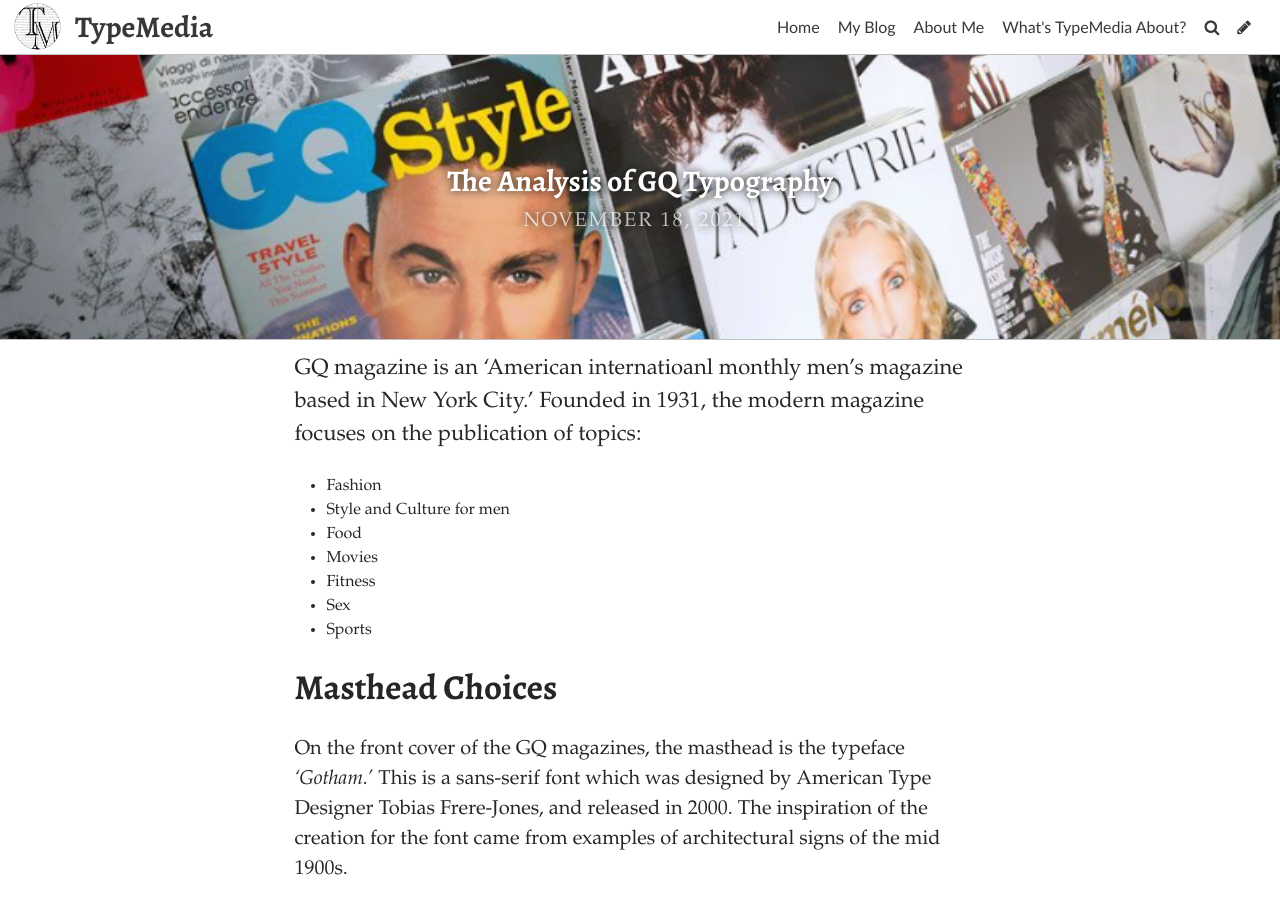
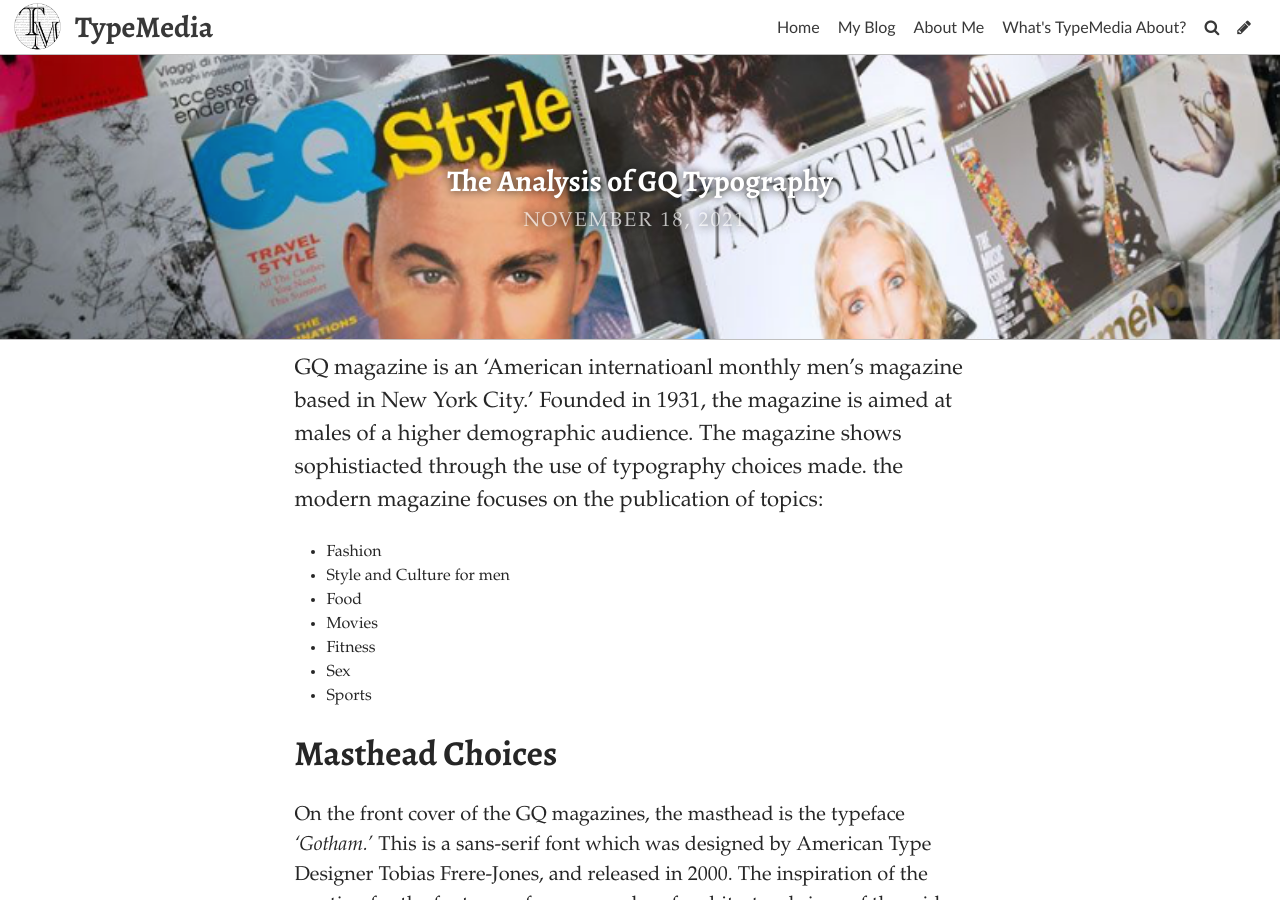
Before and after one commit to charlotteaashley/typo-design-template, a Jekyll site: the page built from _posts/2021-11-18-the-analysis-of-gq-typography.md, in a window 1280 px wide and 900 px high. Built offline with Jekyll 4.4.1, drawn with Linux system fonts in a browser that asks for light colours; some web fonts are replaced.

Commit message:
Update Post “2021-11-18-the-analysis-of-gq-typography”

```diff
--- a/_posts/2021-11-18-the-analysis-of-gq-typography.md
+++ b/_posts/2021-11-18-the-analysis-of-gq-typography.md
@@ -6,7 +6,7 @@
 title_color: "#ffffff"
 comments: false
 ---
-GQ magazine is an 'American internatioanl monthly men's magazine based in New York City.' Founded in 1931, the modern magazine focuses on the publication of topics:
+GQ magazine is an 'American internatioanl monthly men's magazine based in New York City.' Founded in 1931, the magazine is aimed at males of a higher demographic audience. The magazine shows sophistiacted through the use of typography choices made. the modern magazine focuses on the publication of topics:
 
 * Fashion
 * Style and Culture for men
```
